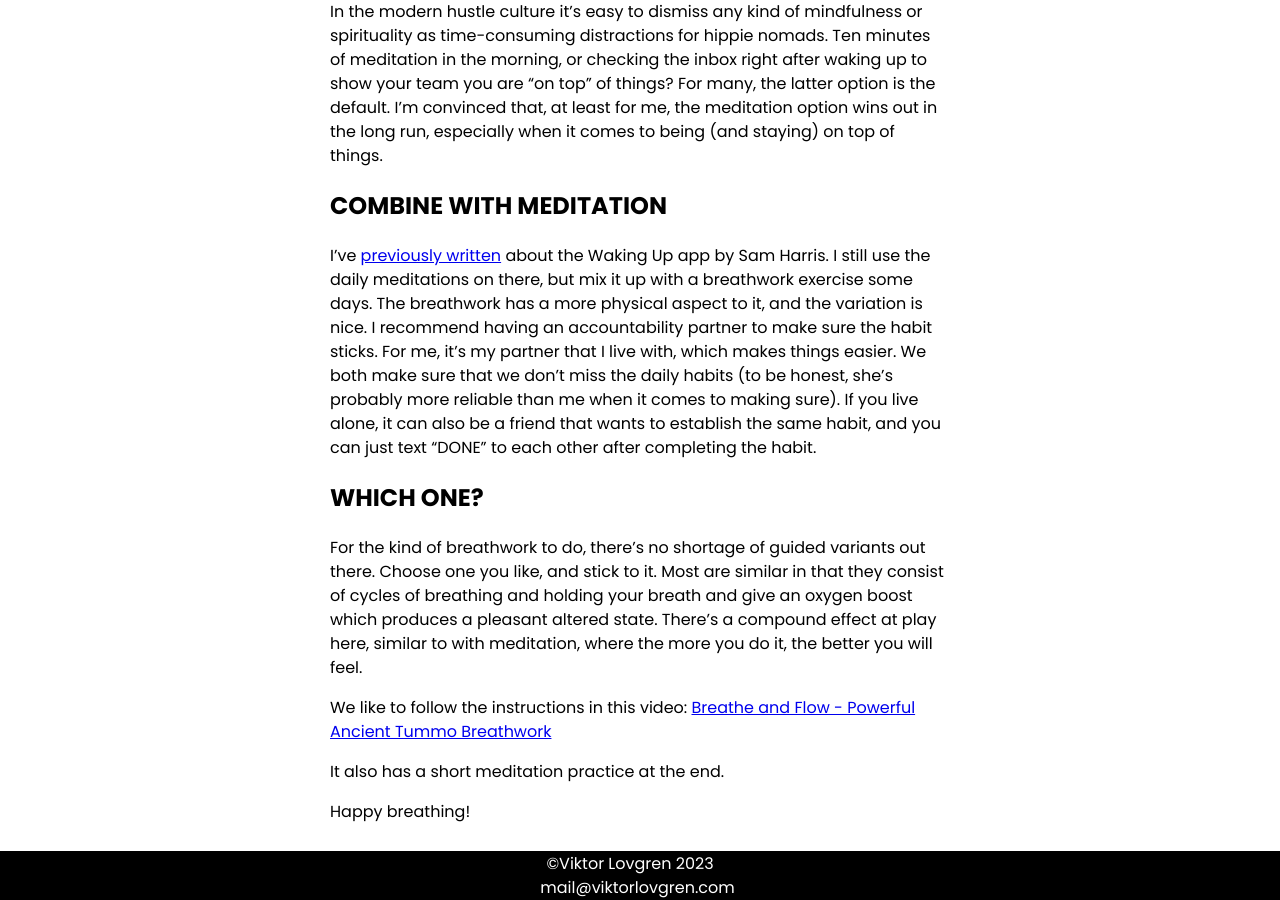
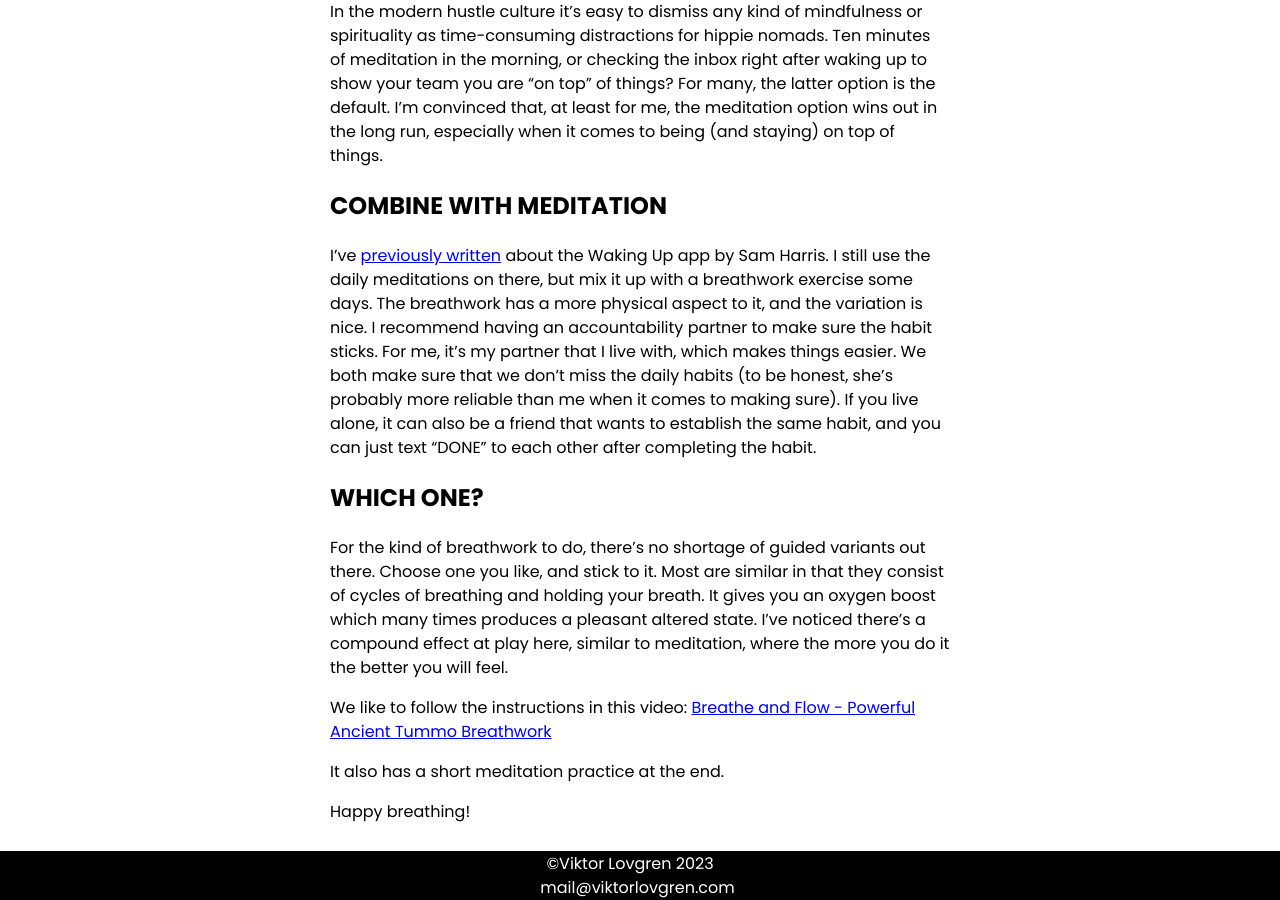
Before and after one commit to leafleaf90/VLblog, a Jekyll site: the page built from _posts/2023-05-25-breathwork.md, in a window 1280 px wide and 900 px high, scrolled down 696 px. Built offline with Jekyll 4.4.1, drawn with Linux system fonts in a browser that asks for light colours; some web fonts are replaced.

Commit message:
new post - breathework fix text

```diff
--- a/_posts/2023-05-25-breathwork.md
+++ b/_posts/2023-05-25-breathwork.md
@@ -19,7 +19,7 @@ I’ve [previously written]({% post_url 2020-07-05-50-days-of-meditation %}) abo
 
 ## Which one?
 
-For the kind of breathwork to do, there’s no shortage of guided variants out there. Choose one you like, and stick to it. Most are similar in that they consist of cycles of breathing and holding your breath and give an oxygen boost which produces a pleasant altered state. There’s a compound effect at play here, similar to with meditation, where the more you do it, the better you will feel.
+For the kind of breathwork to do, there’s no shortage of guided variants out there. Choose one you like, and stick to it. Most are similar in that they consist of cycles of breathing and holding your breath. It gives you an oxygen boost which many times produces a pleasant altered state. I've noticed there’s a compound effect at play here, similar to meditation, where the more you do it the better you will feel.
 
 We like to follow the instructions in this video:
 [Breathe and Flow - Powerful Ancient Tummo Breathwork](https://www.youtube.com/watch?v=1LWi8oTZ8ew&ab_channel=BreatheandFlow){:target="\_blank"}
```
